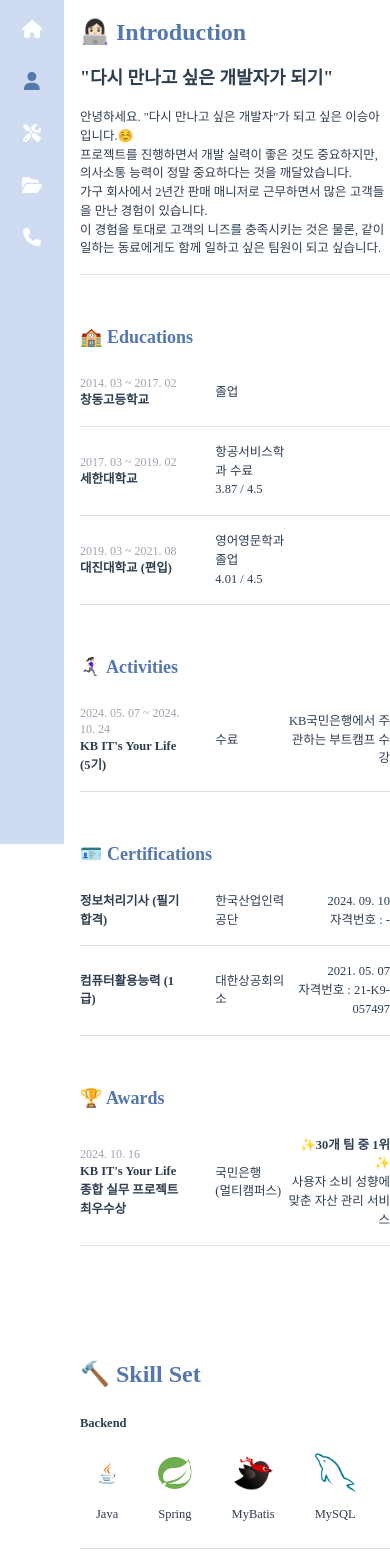
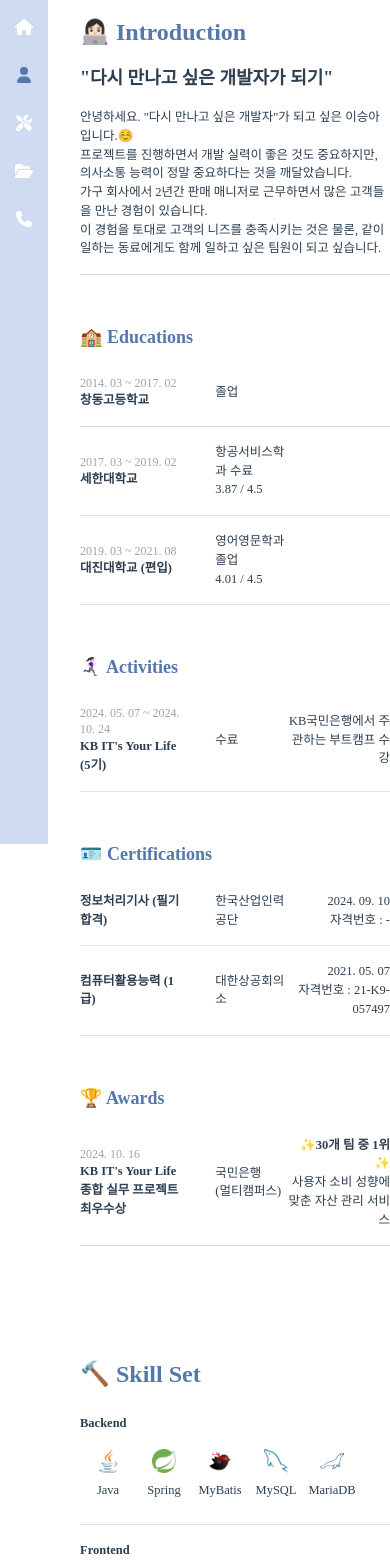
Before and after one commit to a-seung/Portfolio_LeeSeungA, a Vue app: page / in a window 390 px wide. Shown: the top 1567 px of the page. Built offline with nearby package versions, Linux system fonts and the light colour scheme; a web font is replaced by a local one.

Commit message:
20240922 스킬셋 아이콘 크기 및 간격 조정

```diff
--- a/src/App.vue
+++ b/src/App.vue
@@ -6,7 +6,7 @@
 
 
     <!-- Main Content Area for Routed Pages -->
-    <div class="flex-1 ml-20 md:ml-60 overflow-y-auto min-h-screen py-4 md:p-10">
+    <div class="flex-1 ml-20 md:ml-60 overflow-y-hidden min-h-screen py-4 md:p-10">
       <RouterView @updateActiveSection="updateActiveSection"/>
     </div>
   </div>
--- a/src/assets/main.css
+++ b/src/assets/main.css
@@ -25,7 +25,7 @@
 }
 
 .home-button-slimbar {
-  @apply cursor-pointer text-lg text-white
+  @apply cursor-pointer text-base text-white
 }
 
 .section-group {
@@ -53,7 +53,7 @@
 }
 
 .slim-bar-icon {
-  @apply cursor-pointer text-lg text-white;
+  @apply cursor-pointer text-base text-white;
 }
 
 .slim-bar-icon-active {
@@ -98,11 +98,11 @@
 }
 
 .skill-item {
-  @apply flex flex-col items-center text-center mr-10 w-16
+  @apply flex flex-col items-center text-center mr-8 md:mr-10 w-6 md:w-16
 }
 
 .skill-image {
-  @apply w-12 h-12 object-contain
+  @apply w-6 h-6 md:w-12 md:h-12 object-contain
 }
 
 .skill-name {
--- a/src/components/Slimbar.vue
+++ b/src/components/Slimbar.vue
@@ -1,7 +1,7 @@
 <template>
-  <aside class="fixed top-0 left-0 h-full bg-secondary p-4 w-16">
+  <aside class="fixed top-0 left-0 h-full bg-secondary p-4 w-12">
     <nav class="flex flex-col items-center space-y-6">
-     <div @click.prevent="goHome" class="home-button-slimbar" ><i class="fa-solid fa-house"></i></div>
+     <div @click.prevent="goHome" class="slim-bar-icon" ><i class="fa-solid fa-house"></i></div>
       <div :class="['slim-bar-icon', activeSection === 'introduction' ? 'slim-bar-icon-active' : '']">
         <button @click.prevent="navigateToSection('introduction')"><i class="fa-solid fa-user"></i></button>
       </div>
--- a/src/pages/SkillSet.vue
+++ b/src/pages/SkillSet.vue
@@ -22,7 +22,7 @@
             <p class="skill-name">MySQL</p>
           </div>
           <div class="skill-item">
-            <img :src="mariaDbIcon" alt="MariaDB" class="w-12 h-12" />
+            <img :src="mariaDbIcon" alt="MariaDB" class="skill-image" />
             <p class="skill-name">MariaDB</p>
           </div>
         </div>
```
